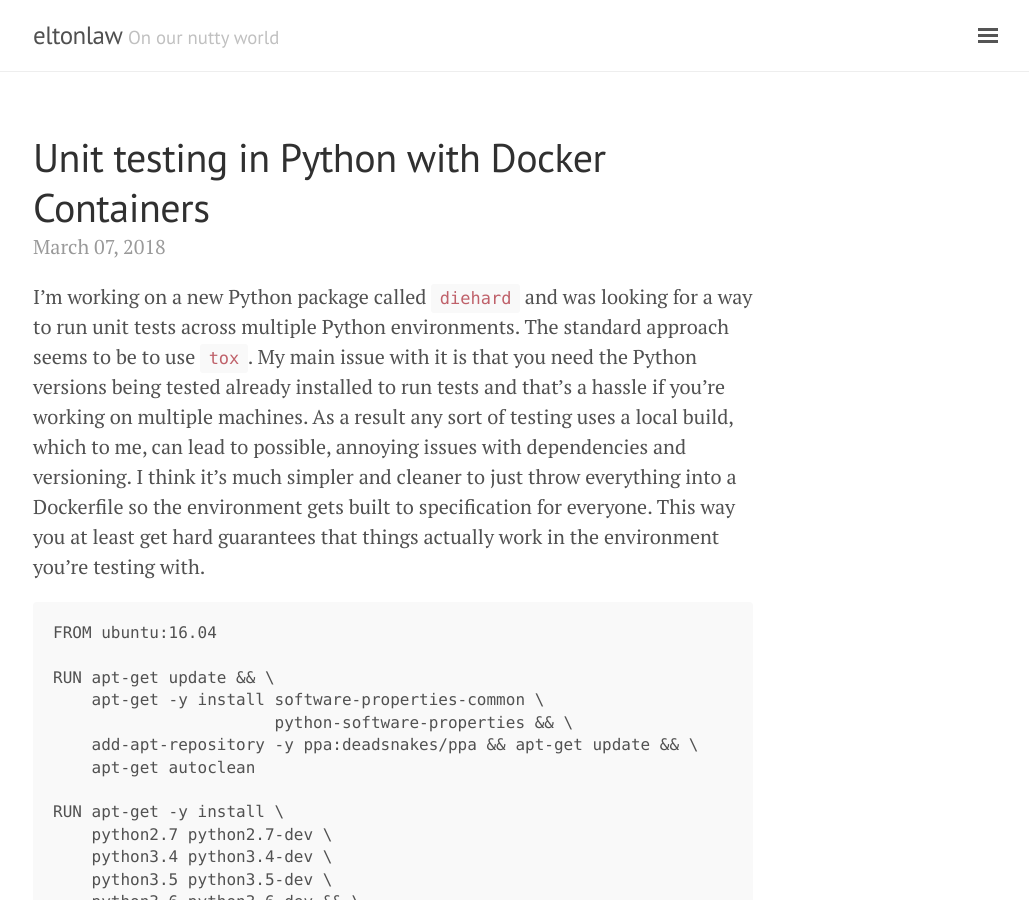
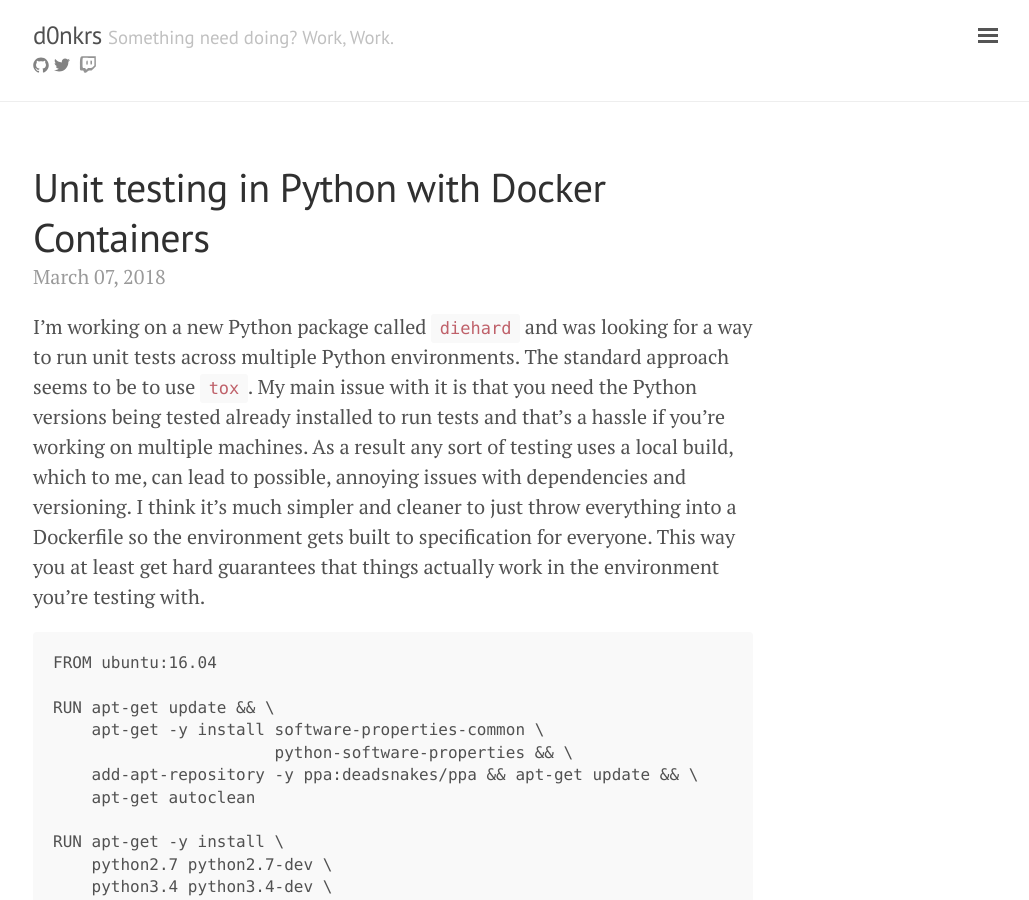
Before and after one commit to eltonlaw/eltonlaw.github.io, a Jekyll site: the page built from index.html, in a window 1280 px wide and 900 px high. Shown: the whole window, without its empty margins (247-1276 px from the left). Built offline with Jekyll 4.4.1, drawn with Linux system fonts in a browser that asks for light colours; the list of posts is cut into pages by our own code.

Commit message:
change tagline; add icons; add draft

```diff
--- a/_config.yml
+++ b/_config.yml
@@ -4,18 +4,19 @@
 permalink:           pretty
 
 # Setup
-title:               eltonlaw
-tagline:             "On our nutty world"
-url:                 eltonlaw.github.io
+title:               "d0nkrs"
+tagline:             "Something need doing? Work, Work."
+url:                 "eltonlaw.github.io"
 baseurl:             ''
 paginate:            5
 
 # About/contact
 author:
-  name:              Elton Law
-  github:            https://github.com/eltonlaw
-  twitter:           https://twitter.com/eltonlaw_
-  email:             eltonlaw296@gmail.com
+  name:              "Elton Law"
+  github:            "eltonlaw"
+  twitter:           "d0nkrs"
+  twitch:            "d0nkrs"
+  email:             "eltonlaw296@gmail.com"
 defaults:
   -
     scope:
@@ -28,4 +29,5 @@ gems:
 exclude:
   - Gemfile
   - Gemfile.lock
+exclude: [vendor]
 timezone: Canada/Eastern
--- a/_includes/icon-github.html
+++ b/_includes/icon-github.html
@@ -1 +1 @@
-<a href="https://github.com/{{ include.username }}"><span class="icon icon--github">{% include icon-github.svg %}</span><span class="username">{{ include.username }}</span></a>
+<a target="_blank" href="https://github.com/{{ site.author.github }}" style="text-decoration:none"><span class="icon icon--github">{% include icon-github.svg %}</span><span class="username"></span></a>
--- /dev/null
+++ b/_includes/icon-twitch.html
@@ -0,0 +1 @@
+<a target="_blank" href="https://www.twitch.tv/{{ site.author.twitch }}" style="text-decoration:none"><span class="icon icon--twitch">{% include icon-twitch.svg %}</span><span class="username"></span></a>
--- a/_includes/icon-twitter.html
+++ b/_includes/icon-twitter.html
@@ -1 +1 @@
-<a href="https://twitter.com/{{ include.username }}"><span class="icon icon--twitter">{% include icon-twitter.svg %}</span><span class="username">{{ include.username }}</span></a>
+<a target="_blank" href="https://twitter.com/{{ site.author.twitter }}" style="text-decoration:none"><span class="icon icon--twitter">{% include icon-twitter.svg %}</span><span class="username"></span></a>
--- a/_layouts/default.html
+++ b/_layouts/default.html
@@ -10,12 +10,15 @@
     <!-- Wrap is the content to shift when toggling the sidebar. We wrap the
          content to avoid any CSS collisions with our real content. -->
     <div class="wrap">
-      <div class="masthead">
-        <div class="container">
-          <h3 class="masthead-title">
+      <div class="masthead" style="text-align:left">
+        <div class="container" >
+          <h3 class="masthead-title" style="text-align:left">
             <a href="{{ site.baseurl }}/" title="Home">{{ site.title }}</a>
             <small>{{ site.tagline }}</small>
           </h3>
+        {% include icon-github.html %}
+        {% include icon-twitter.html %}
+        {% include icon-twitch.html %}
         </div>
       </div>
 
```
Also changed, not shown: _drafts/analog-to-digital-conversion-with-the-atmega328p.md (+4 -2 lines), _includes/icon-twitch.svg (added).
